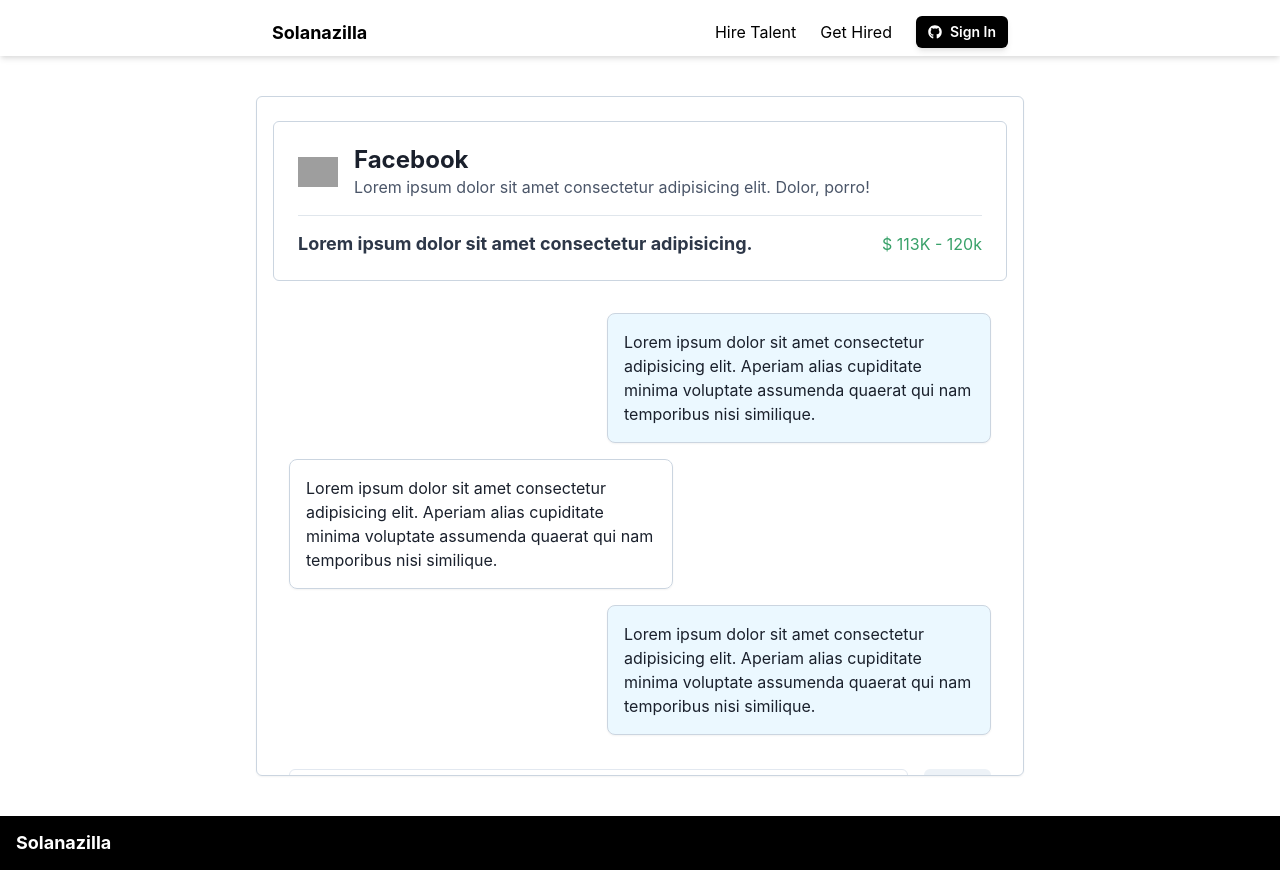
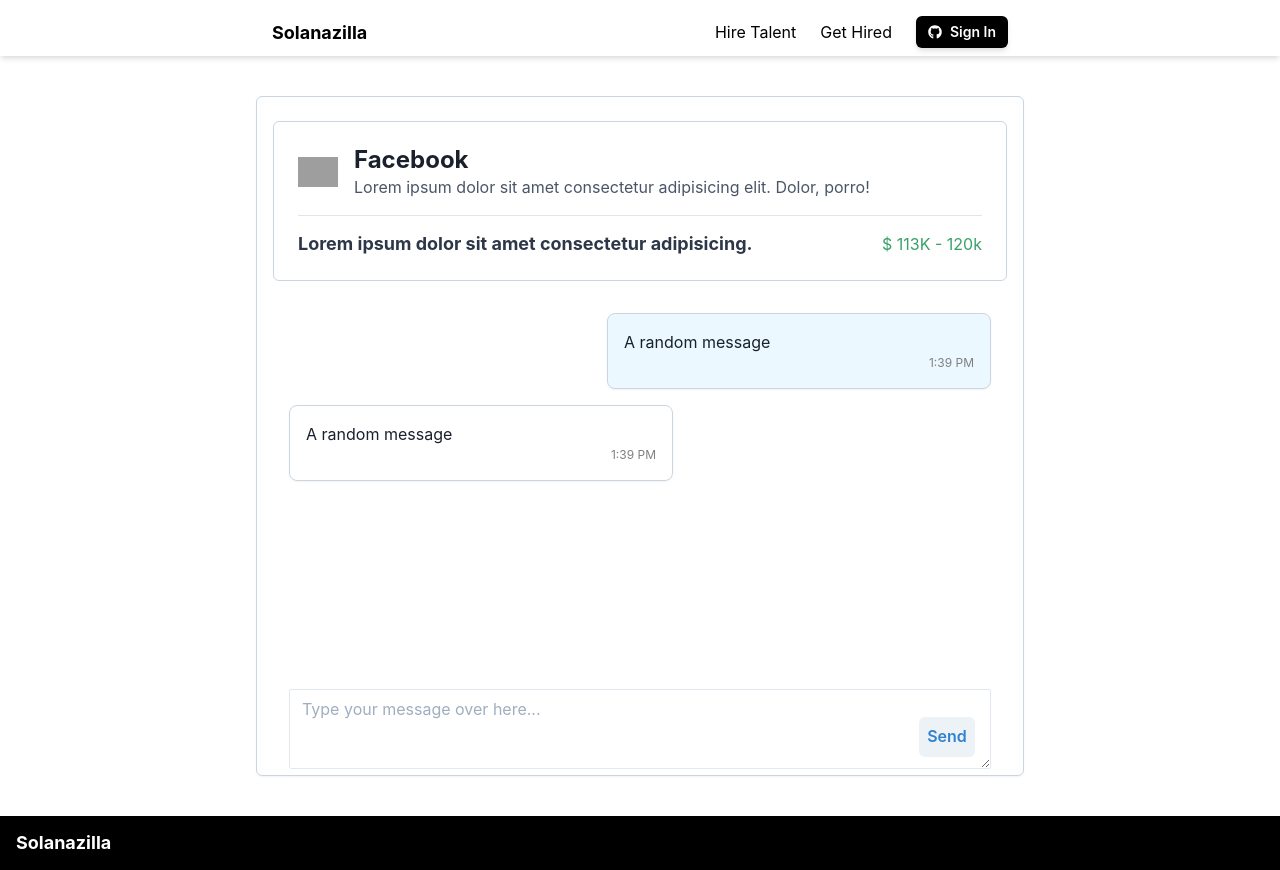
Before and after one commit to Job-Unicorn/client, a Next.js app: page /1/chat/1/1 in a window 1280 px wide. Built offline with nearby package versions, Linux system fonts and the light colour scheme; no server answers; grey boxes are pictures that could not be loaded.

Commit message:
update: base mockup ready

```diff
--- a/components/chat/ChatBody.tsx
+++ b/components/chat/ChatBody.tsx
@@ -1,44 +1,57 @@
-import { Flex, Box, Heading, Divider, Spacer, Input, Button, Image, Text } from '@chakra-ui/react'
+import { Flex, Input, Button, Spacer, Textarea, InputGroup, InputRightElement, } from '@chakra-ui/react'
 import React from 'react'
+import { useContext } from 'react'
+import { ChatContext } from '../../store/contexts/ChatContext'
 import ChatProvider from '../../store/providers/ChatProvider'
 import ChatHeader from './ChatHeader'
 import OtherPersonChat from './OtherPersonChat'
 import PersonalChat from './PersonalChat'
+import { useForm } from "react-hook-form";
 
 const ChatBody = () => {
+    const user = "Aarush"
+    const {
+        register,
+        handleSubmit,
+        formState: { errors },
+    } = useForm();
+    const { chatState, chatDispatch } = useContext(ChatContext)
 
     return (
         <ChatProvider>
+
             <Flex borderColor="gray.300" shadow="sm" h="85vh" borderWidth="thin" p="4" my="10" overflow="hidden" rounded="md" flexDir="column">
-
 
                 <ChatHeader />
 
-
-                <Flex p="4" my="4" overflowY="scroll" minH="55vh" maxHeight="full" overscrollY="auto" flexDir="column" rounded="md">
+                <Flex p="4" my="4" overflowY="scroll" minH="45vh" maxHeight="full" overscrollY="auto" flexDir="column" rounded="md">
 
 
-                    <PersonalChat />
+                    {chatState.messages.map((chat) => {
+                        if (chat.sender === user) {
+                            return (<PersonalChat key={chat.id} chat={chat} />)
+                        } else {
+                            return (<OtherPersonChat key={chat.id} chat={chat} />)
+                        }
+                    }
+                    )}
 
-                    <OtherPersonChat />
-
-                    <PersonalChat />
-
-                    <OtherPersonChat />
 
                 </Flex>
-
-                <Flex p="4" mb="2" rounded="md">
-
-                    <Input placeholder="Type your message over here..." />
+                <Spacer />
+                <form onSubmit={() => { }}>
+                    <Flex p="4" mb="2" rounded="md">
 
 
-                    <Button color="blue.500" ml="4" >Send</Button>
+                        <InputGroup>
+                            <Textarea size="sm" fontSize="md" resize="both" placeholder="Type your message over here..." {...register("message", { required: true })} />
+                            <InputRightElement width="4.5rem">
+                                <Button color="blue.500" mt="3.5rem" mr="4" type="submit" >Send</Button>
+                            </InputRightElement>
 
-                </Flex>
-
-
-
+                        </InputGroup>
+                    </Flex>
+                </form>
             </Flex>
 
         </ChatProvider>
--- a/components/chat/OtherPersonChat.tsx
+++ b/components/chat/OtherPersonChat.tsx
@@ -1,11 +1,17 @@
-import { Flex, Box, Text } from '@chakra-ui/react'
+import { Flex, Box, Text, Spacer } from '@chakra-ui/react'
 import React from 'react'
 
-const OtherPersonChat = () => {
+const OtherPersonChat = ({ chat }) => {
     return (
         <Flex>
             <Box p="4" mb="4" w="96" borderColor="gray.300" shadow="sm" borderWidth="thin" rounded="lg" >
-                <Text>Lorem ipsum dolor sit amet consectetur adipisicing elit. Aperiam alias cupiditate minima voluptate assumenda quaerat qui nam temporibus nisi similique.</Text>
+                <Flex flexDir="column">
+                    <Text>{chat.message}</Text>
+                    <Flex>
+                        <Spacer />
+                        <Text fontSize="xs" color="gray" >{(chat.time).toLocaleString('en-US', { hour: 'numeric', minute: 'numeric', hour12: true })}</Text>
+                    </Flex>
+                </Flex>
             </Box>
         </Flex>
     )
--- a/components/chat/PersonalChat.tsx
+++ b/components/chat/PersonalChat.tsx
@@ -1,12 +1,19 @@
 import { Box, Flex, Spacer, Text } from '@chakra-ui/react'
 import React from 'react'
+import { Chat } from '../../store/contexts/ChatContext'
 
-const PersonalChat = () => {
+const PersonalChat = ({ chat }) => {
     return (
         <Flex>
             <Spacer w="full" />
             <Box bg="blue.50" p="4" mb="4" w="96" borderColor="gray.300" shadow="sm" borderWidth="thin" rounded="lg" >
-                <Text>Lorem ipsum dolor sit amet consectetur adipisicing elit. Aperiam alias cupiditate minima voluptate assumenda quaerat qui nam temporibus nisi similique.</Text>
+                <Flex flexDir="column">
+                    <Text>{chat.message}</Text>
+                    <Flex>
+                        <Spacer />
+                        <Text fontSize="xs" color="gray" >{(chat.time).toLocaleString('en-US', { hour: 'numeric', minute: 'numeric', hour12: true })}</Text>
+                    </Flex>
+                </Flex>
             </Box>
         </Flex>
     )
--- a/package.json
+++ b/package.json
@@ -18,6 +18,7 @@
     "next-auth": "^3.27.3",
     "react": "17.0.2",
     "react-dom": "17.0.2",
+    "react-hook-form": "^7.12.2",
     "react-icons": "^4.2.0"
   },
   "devDependencies": {
--- a/store/contexts/ChatContext.ts
+++ b/store/contexts/ChatContext.ts
@@ -1,7 +1,8 @@
 import React from "react";
-import { ChatState } from "../state/chat";
+import { ChatInitialState, ChatState } from "../state/chat";
 
 export interface Chat {
+  id: string;
   sender: string;
   message: string;
   time: Date;
@@ -9,8 +10,10 @@
 
 export interface ChatContextInterface {
   chatState: ChatState;
+  chatDispatch: Function;
 }
 
-export const ChatContext = React.createContext<ChatContextInterface | null>(
-  null
-);
+export const ChatContext = React.createContext<ChatContextInterface>({
+  chatState: ChatInitialState,
+  chatDispatch: () => {},
+});
--- a/store/state/chat.ts
+++ b/store/state/chat.ts
@@ -4,4 +4,19 @@
   messages: Chat[];
 }
 
-export const ChatInitialState: ChatState = { messages: [] };
+export const ChatInitialState: ChatState = {
+  messages: [
+    {
+      id: "something",
+      message: "A random message",
+      sender: "Aarush",
+      time: new Date(Date.now()),
+    },
+    {
+      id: "something2",
+      message: "A random message",
+      sender: "Not Aarush",
+      time: new Date(Date.now()),
+    },
+  ],
+};
```
Also changed, not shown: store/contexts/AuthContext.ts (+6 -4 lines), 1 other file (tests, documents, lock files or other folders).
